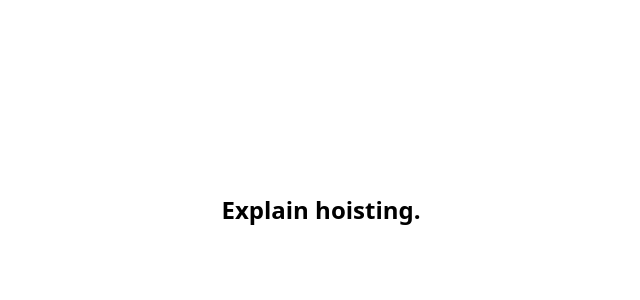
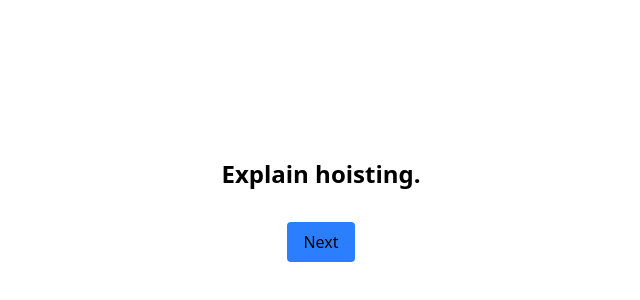
Before and after one commit to belunatic/mock-interview-with-friends, a React (Vite) app: page / in a window 1280 px wide. Shown: the part 190-490 px from the top of the page, without its empty margins (319-959 px from the left). Built offline with nearby package versions, Linux system fonts and the light colour scheme.

Commit message:
add next button

```diff
--- a/src/App.tsx
+++ b/src/App.tsx
@@ -22,14 +22,26 @@ function App() {
 		getRandomQuestionNumber();
 	}, []);
 
+	const handleNext = () => {
+		const getNumber = Math.floor(Math.random() * comboQuestion.length);
+		console.log(getNumber);
+		//set the question to currentQuestion state
+		setCurrentQuestion(getNumber);
+	};
+
 	return (
-		<section className="min-h-screen dark:bg-zinc-800 dark:text-white">
-			<main className="max-w-[85rem] h-screen w-auto flex justify-center items-center p-4">
-				<h1 className="text-2xl font-bold">
+		<main className="min-h-screen dark:bg-zinc-800 dark:text-white">
+			<section className="max-w-[85rem] h-screen w-auto flex flex-col gap-y-8 justify-center items-center p-4">
+				<h1 className="text-2xl font-bold text-center">
 					{currentQuestion ? comboQuestion[currentQuestion] : ""}
 				</h1>
-			</main>
-		</section>
+				<button
+					className="px-4 py-2 rounded-sm bg-blue-500 cursor-pointer"
+					onClick={handleNext}>
+					Next
+				</button>
+			</section>
+		</main>
 	);
 }
 
```
